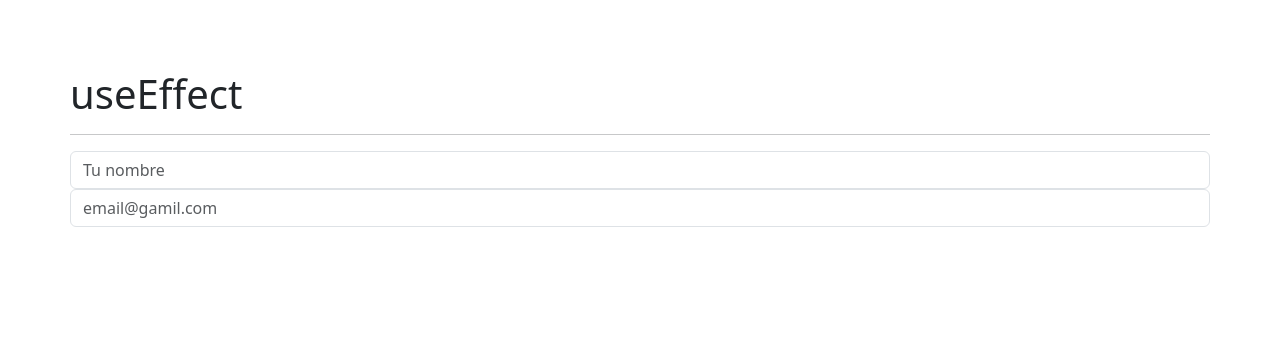
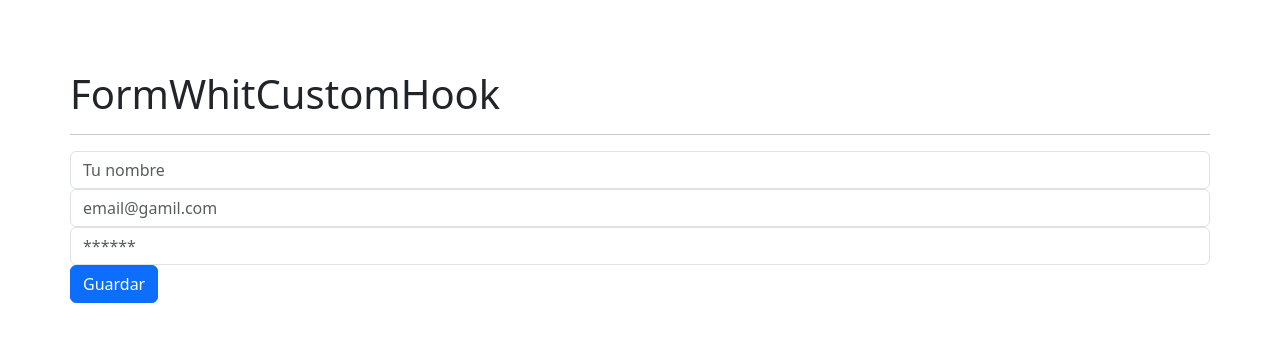
Before and after one commit to alejandroisa71/practica-hooks-repaso, a React (Vite) app: page / in a window 1280 px wide. Shown: the top 342 px of the page. Built offline with nearby package versions, Linux system fonts and the light colour scheme.

Commit message:
Contiuued practic useEffect

```diff
--- /dev/null
+++ b/src/components/02-useEffect/FormWihtCustomHook.jsx
@@ -0,0 +1,62 @@
+import { useEffect } from "react";
+import { useForm } from "../../hooks/useForm";
+import "./effect.css";
+
+export const FormWithCustomHook = () => {
+  const [formValues, handleInputChange] = useForm({
+    name: "",
+    email: "",
+    password: "",
+  });
+
+  const { name, email, password } = formValues;
+
+  useEffect(() => {
+    console.log("email cambio");
+  }, [email]);
+
+  const handleSubmit=(e)=>{
+    e.preventDefault()
+    console.log('el formuario cambio')
+  }
+
+  return (
+    <form onSubmit={handleSubmit}>
+      <h1>FormWhitCustomHook</h1>
+      <hr />
+      <div className="form-group">
+        <input
+          type="text"
+          name="name"
+          className="form-control"
+          placeholder="Tu nombre"
+          value={name}
+          autoComplete="off"
+          onChange={handleInputChange}
+        />
+      </div>
+      <div className="form-group">
+        <input
+          type="text"
+          name="email"
+          className="form-control"
+          placeholder="email@gamil.com"
+          value={email}
+          autoComplete="off"
+          onChange={handleInputChange}
+        />
+      </div>
+      <div className="form-group">
+        <input
+          type="password"
+          name="password"
+          className="form-control"
+          placeholder="******"
+          value={password}
+          onChange={handleInputChange}
+        />
+      </div>
+      <button type="submit" className="btn btn-primary">Guardar</button>
+    </form>
+  );
+};
--- /dev/null
+++ b/src/components/02-useEffect/Message.jsx
@@ -0,0 +1,34 @@
+import { useEffect, useState } from "react";
+
+export const Message = () => {
+  const [coords, setCoords] = useState({ x: 0, y: 0 });
+
+  const { x, y } = coords;
+
+  useEffect(() => {
+    // console.log('componente montado')
+    const mouseMove = (e) => {
+      const coords = {
+        x: e.x,
+        y: e.y,
+      };
+      setCoords(coords)
+      };
+
+    window.addEventListener("mousemove", mouseMove);
+
+    return () => {
+      //   console.log("componente desmontado");
+      window.removeEventListener("mousemove", mouseMove);
+    };
+  }, []);
+
+  return (
+    <div>
+      <h1>Eres Genial!!</h1>
+      <p>
+        x:{x} y:{y}
+      </p>
+    </div>
+  );
+};
--- a/src/components/02-useEffect/SimpleForm.jsx
+++ b/src/components/02-useEffect/SimpleForm.jsx
@@ -1,5 +1,6 @@
 import { useEffect, useState } from "react";
 import "./effect.css";
+import { Message } from "./Message";
 
 export const SimpleForm = () => {
   const [fomrState, setFomrState] = useState({
@@ -10,15 +11,15 @@
   const { name, email } = fomrState;
 
   useEffect(() => {
-    console.log("hey!!");
+    // console.log("hey!!");
   }, []);
 
   useEffect(() => {
-    console.log("formState cambió");
+    // console.log("formState cambió");
   }, [fomrState]);
 
   useEffect(() => {
-    console.log("email cambió");
+    // console.log("email cambió");
   }, [email]);
 
   const handleInputChange = ({ target }) => {
@@ -54,6 +55,7 @@
           onChange={handleInputChange}
         />
       </div>
+      {(name==='123') && <Message/>}
     </>
   );
 };
--- /dev/null
+++ b/src/hooks/useForm.js
@@ -0,0 +1,16 @@
+import { useState } from "react"
+
+export const useForm = (initialState={}) => {
+
+const [values, setValues] = useState(initialState)
+
+const handleInputChange = ({ target }) => {
+    setValues({
+      ...values,
+      [target.name]: target.value,
+    });
+  };
+
+  return [values, handleInputChange]
+
+}
--- a/src/main.jsx
+++ b/src/main.jsx
@@ -4,6 +4,7 @@
 // import HookApp from './HookApp.jsx';
 // import CounterApp from './components/01-useState/CounterApp.jsx';
 // import CounterWithCustomHook from './components/01-useState/CounterWithCustomHook.jsx';
-import { SimpleForm } from './components/02-useEffect/SimpleForm.jsx';
+// import { SimpleForm } from './components/02-useEffect/SimpleForm.jsx';
+import { FormWithCustomHook } from './components/02-useEffect/FormWihtCustomHook.jsx';
 
-ReactDOM.createRoot(document.getElementById('root')).render(<SimpleForm />);
+ReactDOM.createRoot(document.getElementById('root')).render(<FormWithCustomHook />);
```
